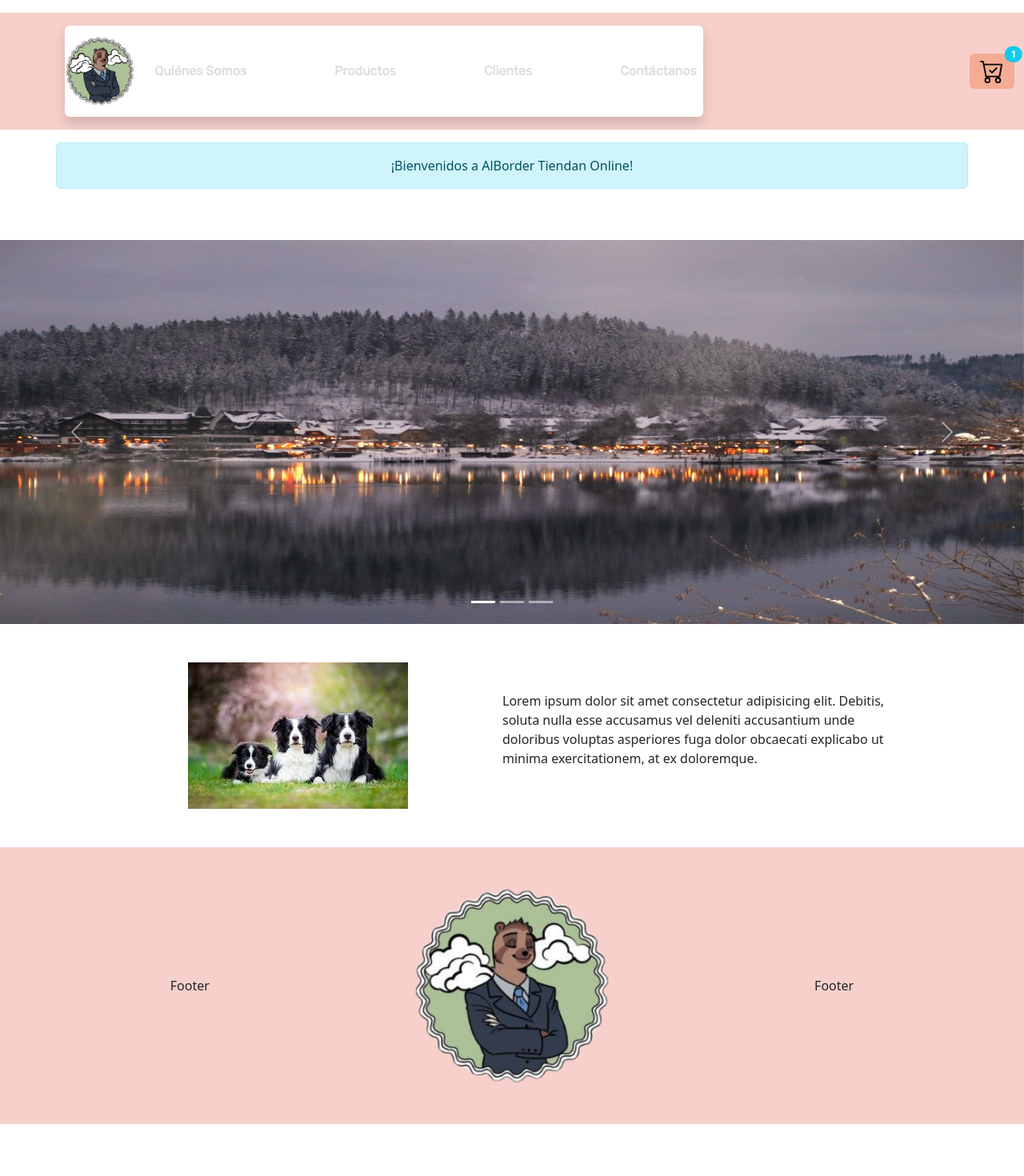
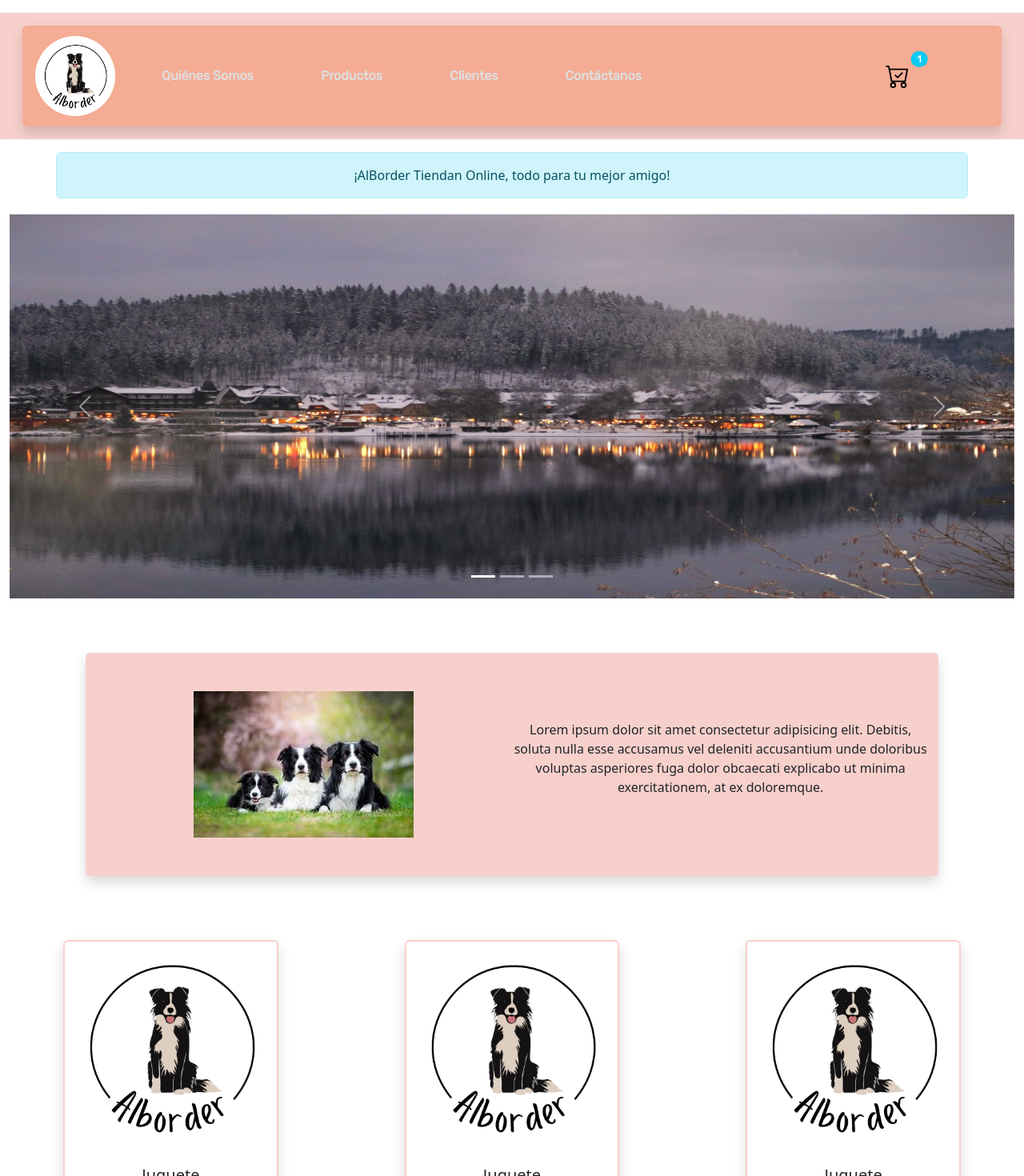
Before and after one commit to MECC96/EntregaFinal-ManuelCarrasco, a React (Create React App) app in the folder react-AlBorder/: page / in a window 1280 px wide. Shown: the top 1470 px of the page at 80% size. Before the commit the page ends 1405 px from the top, so only its background shows below. Built offline with nearby package versions, Linux system fonts and the light colour scheme.

Commit message:
Agregando algunos estilos

```diff
--- a/react-AlBorder/src/App.jsx
+++ b/react-AlBorder/src/App.jsx
@@ -1,18 +1,21 @@
 import './App.css';
 import Navbar from './Components/Header/Navbar';
 import ItemListContainer from './Components/Header/ItemListContainer';
+import Carousel from './Components/Main/Carousel';
 import Intro from './Components/Main/Intro';
-import Carousel from './Components/Main/Carousel';
+import Products from './Components/Main/Products';
+import Form from './Components/Main/Form';
 import Footer from './Components/Footer/Footer';
 
-function App() {
-
+const App = () => {
   return (
     <div className="App">
       <Navbar/>
-      <ItemListContainer greetings={"¡Bienvenidos a AlBorder Tiendan Online!"}/>
+      <ItemListContainer greetings={"¡AlBorder Tiendan Online, todo para tu mejor amigo!"}/>
       <Carousel imgUno={{img:"./images/lake.jpg", altUno:"Imagen provisoria de lago"}} imgDos={{img:"./images/mountain1.jpg", altDos:"Imagen provisoria de montaña 1"}} imgTres={{img:"./images/mountain2.jpg", altTres:"Imagen provisoria de montaña 2"}}/>
       <Intro/>
+      <Products/>
+      <Form/>
       <Footer/>
     </div>
   );
--- a/react-AlBorder/src/Components/Footer/Footer.jsx
+++ b/react-AlBorder/src/Components/Footer/Footer.jsx
@@ -1,6 +1,6 @@
 import React from 'react'
 
-function Footer() {
+const Footer = () => {
     return (
         <div className="container-fluid header p-5">
             <div className="row">
@@ -8,7 +8,7 @@ function Footer() {
                     Footer
                 </div>
                 <div className="col-md-4">
-                <img src="images/taidaprints-logo.png" alt="Taidaprints logo" width={250}/>
+                <img src="images/border-logo.png" alt="AlBorder logo" width={250}/>
                 </div>
                 <div className="col-md-4 d-flex align-items-center justify-content-center">
                     Footer
--- a/react-AlBorder/src/Components/Header/CartWidget.jsx
+++ b/react-AlBorder/src/Components/Header/CartWidget.jsx
@@ -1,6 +1,6 @@
 import React from 'react'
 
-function CartWidget() {
+const CartWidget = () => {
     return (
         <div>
             <button type="button" className="btn cart position-relative">
--- a/react-AlBorder/src/Components/Header/ItemListContainer.jsx
+++ b/react-AlBorder/src/Components/Header/ItemListContainer.jsx
@@ -1,6 +1,6 @@
 import React from 'react'
 
-function ItemListContainer({greetings}) {
+const ItemListContainer = ({greetings}) =>{
     return (
         <div className="container">
             <div className="row">
--- a/react-AlBorder/src/Components/Header/Navbar.jsx
+++ b/react-AlBorder/src/Components/Header/Navbar.jsx
@@ -2,36 +2,38 @@
 import React from 'react'
 import CartWidget from './CartWidget'
 
-function Nav(props) {
+const Nav = ({tagUno,tagDos,tagTres,tagCuatro}) =>{
     return(
-        <nav className="navbar navbar-expand-lg navbar-light bg-light shadow m-3 bg-body rounded">
-                    <a className="navbar-brand" href="#">
-                        <img src="images/taidaprints-logo.png" alt="Taidaprints logo" width={88}/>
+        <nav className="navbar navbar-expand-lg shadow m-3 rounded">
+            <div className='col-md-8 d-flex align-items-center justify-content-center ml-5 '>
+                <a className="navbar-brand mx-3" href="#">
+                    <img src="images/border-logo.png" alt="AlBorder logo" width={100}/>
                 </a>
                 <button className="navbar-toggler" type="button" data-toggle="collapse" data-target="#navbarNavAltMarkup" aria-controls="navbarNavAltMarkup" aria-expanded="false" aria-label="Toggle navigation">
                     <span className="navbar-toggler-icon"></span>
                 </button>
-                    <div className="collapse navbar-collapse justify-content-center" id="navbarNavAltMarkup">
-                        <div className="navbar-nav w-100 d-flex justify-content-between">
-                            <a className="nav-link" href="/"{...props.tagUno}>{props.tagUno}</a>
-                            <a className="nav-link" href="/"{...props.tagDos}>{props.tagDos}</a>
-                            <a className="nav-link" href="/"{...props.tagTres}>{props.tagTres}</a>
-                            <a className="nav-link" href="/"{...props.tagCuatro}>{props.tagCuatro}</a>
+                <div className="collapse navbar-collapse" id="navbarNavAltMarkup">
+                    <div className="navbar-nav w-100 d-flex justify-content-around">
+                        <a className="nav-link" href="/Quienes-Somos">{tagUno}</a>
+                        <a className="nav-link" href="/Productos">{tagDos}</a>
+                        <a className="nav-link" href="/Clientes">{tagTres}</a>
+                        <a className="nav-link" href="/Contáctanos">{tagCuatro}</a>
                     </div>
+                </div>
+            </div>
+            <div className='col-md-3 d-flex align-items-center justify-content-end'>
+                <CartWidget/>
             </div>
         </nav>
     )
 }
 
-function Navbar() {
+const Navbar = () => {
 
     return (
         <header className='row my-3 m-0 header'>
-            <div className="container-fluid col-md-8">
+            <div className="container-fluid">
                 <Nav  tagUno={"Quiénes Somos"} tagDos={"Productos"} tagTres={"Clientes"} tagCuatro={"Contáctanos"}/>
-            </div>
-            <div className='col-md-3 d-flex align-items-center justify-content-end mr-5'>
-                <CartWidget/>
             </div>
         </header>
     )
--- a/react-AlBorder/src/Components/Main/Carousel.jsx
+++ b/react-AlBorder/src/Components/Main/Carousel.jsx
@@ -1,9 +1,10 @@
 import React from 'react'
 
-function Carousel({imgUno, imgDos, imgTres}) {
-
+const Carousel = ({imgUno, imgDos, imgTres}) => {
     return (
-        <div id="carouselExampleIndicators" className="carousel slide w-100 my-5 " data-bs-ride="true">
+        <div className="container-fluid">
+            <div className="row d-flex justify-content-center">
+                <div id="carouselExampleIndicators" className="carousel slide my-1" data-bs-ride="true">
                     <div className="carousel-indicators">
                         <button type="button" data-bs-target="#carouselExampleIndicators" data-bs-slide-to="0" className="active" aria-current="true" aria-label="Slide 1"></button>
                         <button type="button" data-bs-target="#carouselExampleIndicators" data-bs-slide-to="1" aria-label="Slide 2"></button>
@@ -29,6 +30,8 @@ function Carousel({imgUno, imgDos, imgTres}) {
                         </button>
                     </div>
                 </div>
+            </div>
+        </div>
     )
 }
 
--- a/react-AlBorder/src/Components/Main/Intro.jsx
+++ b/react-AlBorder/src/Components/Main/Intro.jsx
@@ -1,9 +1,10 @@
 import React from 'react'
 
-function Intro() {
+const Intro = () => {
     return (
-        <div className="container-fluid row d-flex justify-content-center my-5">
-            <div className="col-md-10 d-flex justify-content-between">
+        <div className="container-fluid">
+            <div className="row d-flex justify-content-center my-5 ">
+                <div className="col-md-10 d-flex justify-content-between header shadow m-3 rounded py-5">
                     <div className="col-md-6 d-flex justify-content-center">
                         <img src="./images/borders.jfif" alt="Border Collies" />
                     </div>
@@ -12,6 +13,7 @@ function Intro() {
                     </div>
             </div>
         </div>
+        </div>
     )
 }
 
```
Lines whose indentation alone changed are shown as unchanged.
